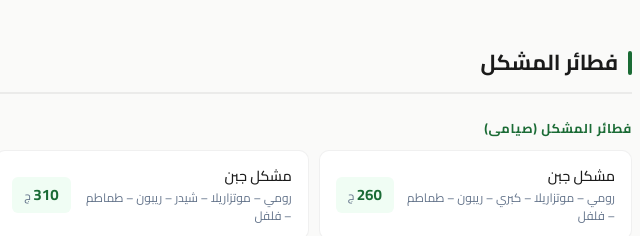
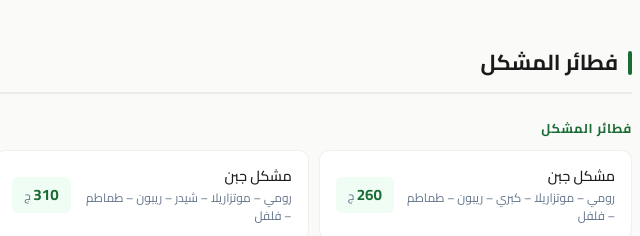
Before and after one commit to Usef662003/menu, a plain HTML site: page index.html in a window 1280 px wide. Shown: the part 6587-6823 px from the top of the page, 488-1128 px from the left. Drawn offline with Linux system fonts and the light colour scheme.

Commit message:
Add files via upload

```diff
--- a/index.html
+++ b/index.html
@@ -731,7 +731,7 @@
     <!-- MIXED -->
     <section class="menu-section" id="mixed">
       <h2 class="section-title">فطائر المشكل</h2>
-      <p class="sub-label">فطائر المشكل (صيامى)</p>
+      <p class="sub-label">فطائر المشكل </p>
       <div class="menu-grid">
         <div class="menu-item"><span class="item-name">مشكل جبن <small>رومي – موتزاريلا – كبري – ريبون – طماطم –
               فلفل</small></span><span class="item-price">260</span></div>
```
